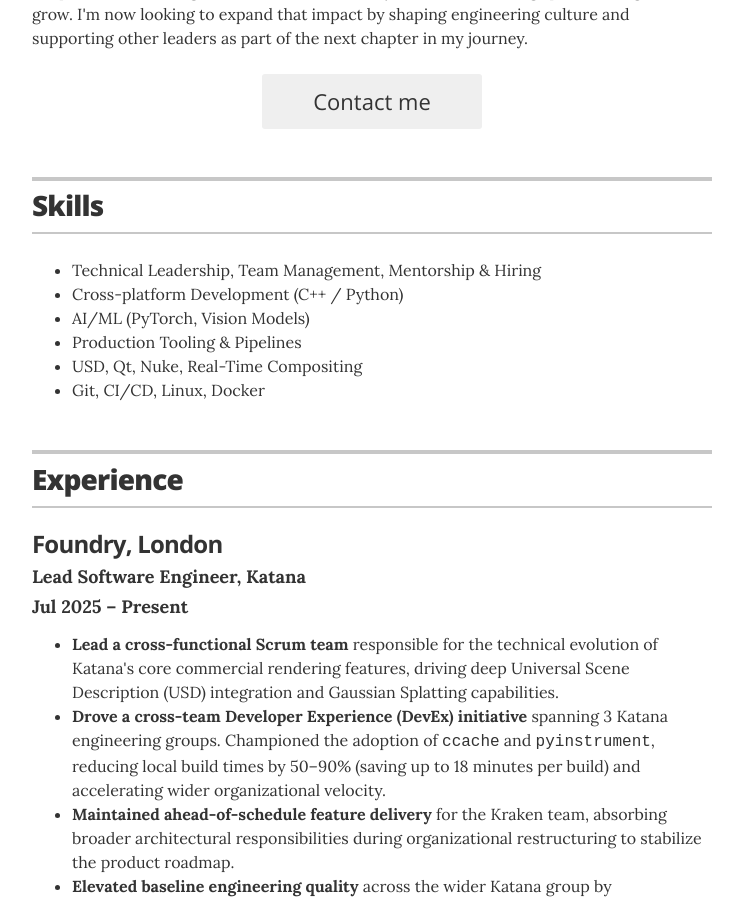
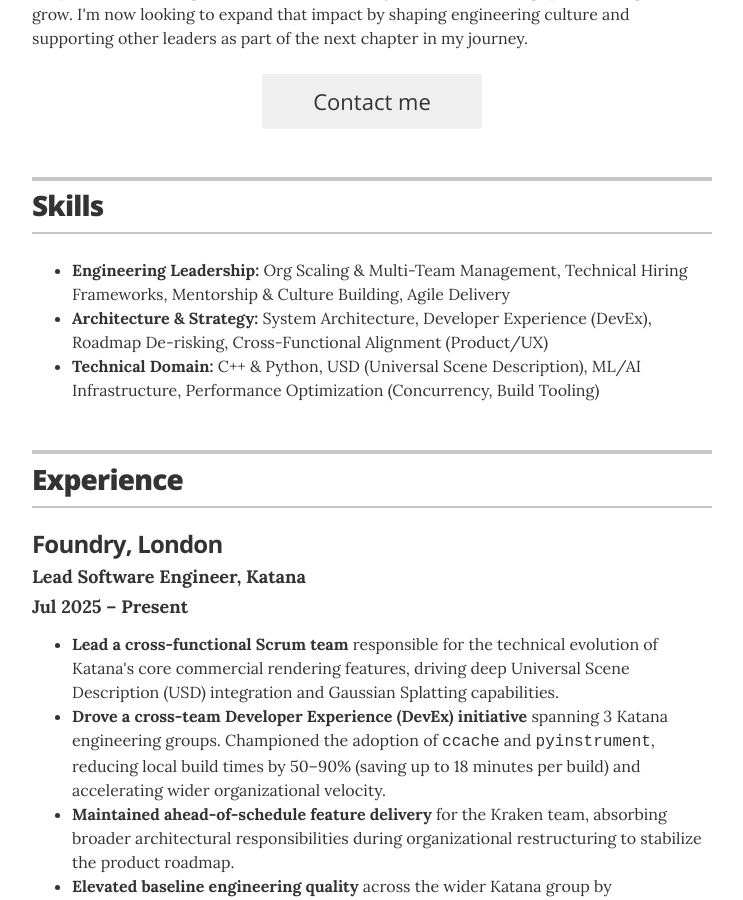
Before and after one commit to csaez/csaez.github.io, a Jekyll site: the page built from index.html, in a window 1280 px wide and 900 px high, scrolled down 394 px. Shown: the whole window, without its empty margins (268-1011 px from the left). Built offline with Jekyll 4.4.1, drawn with Linux system fonts in a browser that asks for light colours.

Commit message:
Update skills.yml

```diff
--- a/_data/skills.yml
+++ b/_data/skills.yml
@@ -1,7 +1,4 @@
 # Skills
-- skill: Technical Leadership, Team Management, Mentorship & Hiring
-- skill: Cross-platform Development (C++ / Python)
-- skill: AI/ML (PyTorch, Vision Models)
-- skill: Production Tooling & Pipelines
-- skill: USD, Qt, Nuke, Real-Time Compositing
-- skill: Git, CI/CD, Linux, Docker
+- skill: <strong>Engineering Leadership:</strong> Org Scaling & Multi-Team Management, Technical Hiring Frameworks, Mentorship & Culture Building, Agile Delivery
+- skill: <strong>Architecture & Strategy:</strong> System Architecture, Developer Experience (DevEx), Roadmap De-risking, Cross-Functional Alignment (Product/UX)
+- skill: <strong>Technical Domain:</strong> C++ & Python, USD (Universal Scene Description), ML/AI Infrastructure, Performance Optimization (Concurrency, Build Tooling)
```
